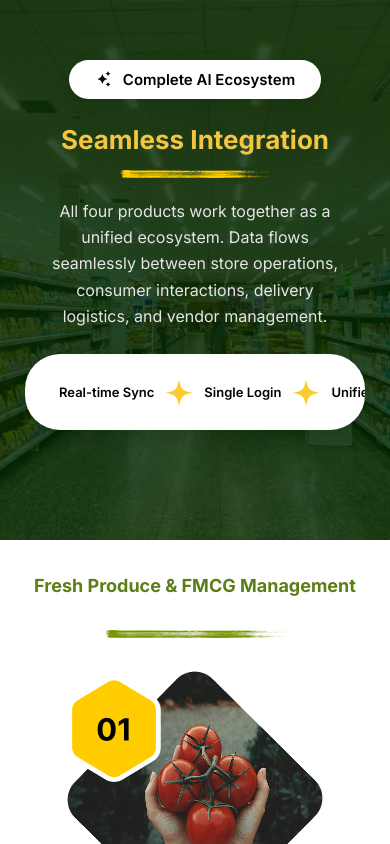
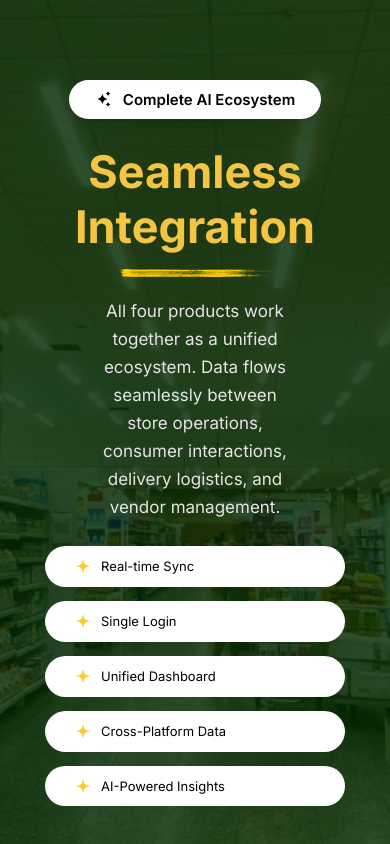
Before and after one commit to RajanishRamesh/fulupo, a React (Create React App) app: page / in a window 390 px wide. Shown: the part 2660-3504 px from the top of the page. Built offline with nearby package versions, Linux system fonts and the light colour scheme.

Commit message:
Ui changes

```diff
--- a/src/Components/Common/Footer/Footer.jsx
+++ b/src/Components/Common/Footer/Footer.jsx
@@ -16,7 +16,15 @@ function Footer() {
 
         {/* LEFT SIDE */}
         <div className="footer-left">
-          <img src={FooterLogo} className="footer-logo" alt="Fulupo" />
+
+          {/* CLICKABLE LOGO (scrolls to top) */}
+          <img
+            src={FooterLogo}
+            className="footer-logo"
+            alt="Fulupo"
+            onClick={() => window.scrollTo({ top: 0, behavior: "smooth" })}
+            style={{ cursor: "pointer" }}
+          />
 
           <p className="footer-desc">
             AI-powered store management SaaS platform revolutionizing retail
--- a/src/Components/Common/Header/Header.jsx
+++ b/src/Components/Common/Header/Header.jsx
@@ -7,36 +7,15 @@ const Header = () => {
   const [menuOpen, setMenuOpen] = useState(false);
   const [activeSection, setActiveSection] = useState("home");
 
-  //   const handleScroll = () => {
-  //   let scrollY = window.pageYOffset;
-
-  //   // FIX: If page is at the top, set home as active
-  //   if (scrollY < 150) {
-  //     setActiveSection("home");
-  //     return;
-  //   }
-
-  //   sections.forEach((sec) => {
-  //     const sectionTop = sec.offsetTop - 200;
-  //     const sectionHeight = sec.offsetHeight;
-  //     const sectionId = sec.getAttribute("id");
-
-  //     if (scrollY >= sectionTop && scrollY < sectionTop + sectionHeight) {
-  //       setActiveSection(sectionId);
-  //     }
-  //   });
-  // };
-
   useEffect(() => {
     const sections = document.querySelectorAll("section[id]");
 
     const handleScroll = () => {
       let scrollY = window.pageYOffset;
-
       let current = "home"; // default
 
       sections.forEach((sec) => {
-        const top = sec.offsetTop - 200;  // larger offset for deep sections
+        const top = sec.offsetTop - 200;
         const height = sec.offsetHeight;
         const id = sec.id;
 
@@ -48,10 +27,9 @@ const Header = () => {
       setActiveSection(current);
     };
 
-
     window.addEventListener("scroll", handleScroll);
 
-    // run once on refresh load
+    // run once on refresh
     setTimeout(() => handleScroll(), 150);
 
     return () => window.removeEventListener("scroll", handleScroll);
@@ -60,8 +38,12 @@ const Header = () => {
   return (
     <header className="pro-header">
 
-      {/* LEFT LOGO */}
-      <div className="pro-left">
+      {/* LEFT LOGO (Scroll to Top on Click) */}
+      <div
+        className="pro-left"
+        onClick={() => window.scrollTo({ top: 0, behavior: "smooth" })}
+        style={{ cursor: "pointer" }}
+      >
         <img src={Logo} alt="logo" className="pro-logo" />
       </div>
 
@@ -69,6 +51,8 @@ const Header = () => {
       <div className="pro-hamburger" onClick={() => setMenuOpen(!menuOpen)}>
         <span></span><span></span><span></span>
       </div>
+
+      {/* NAV LINKS */}
       <nav className={`pro-nav ${menuOpen ? "active" : ""}`}>
         <a href="#home" className={`pro-link ${activeSection === "home" ? "active" : ""}`}>Home</a>
         <a href="#products" className={`pro-link ${activeSection === "products" ? "active" : ""}`}>Products</a>
--- a/src/Components/Home/Action_Section/Action_Section.css
+++ b/src/Components/Home/Action_Section/Action_Section.css
@@ -237,7 +237,6 @@ transform: translateY(-22px);
   .features li {
     align-self: flex-start;
     justify-content: center;
-    align-items: center;
   }
 
   .demo-heading {
--- a/src/Components/Home/Contact_Section/Contact_Section.css
+++ b/src/Components/Home/Contact_Section/Contact_Section.css
@@ -198,11 +198,15 @@
     gap: 28px;
   }
 
-  .left-card,
-  .right-card {
+  .left-card {
     width: 100%;
   }
 
+  .right-card{
+    width: 90%;
+    justify-self: center;
+    align-self: center;
+  }
   .demo-title {
     font-size: 26px;
   }
--- a/src/Components/Home/Generation_Section/Generation_Section.jsx
+++ b/src/Components/Home/Generation_Section/Generation_Section.jsx
@@ -9,8 +9,8 @@ import icon4 from "../../../Assets/Home/Generation_Section/4.png";
 import SparkleIcon from "../../../Assets/Home/Generation_Section/Sparkle.png";
 import BrushLine from "../../../Assets/Home/Generation_Section/Brush_Line.png";
 
-// ⭐ Grass import
-import GrassImg from "../../../Assets/Home/Generation_Section/Border.png";
+
+
 
 export default function Generation_Section() {
   return (
@@ -82,7 +82,7 @@ export default function Generation_Section() {
       </div>
 
       {/* ⭐ GRASS BORDER BOTTOM */}
-      <img src={GrassImg} alt="grass" className="grass-border" />
+
 
     </section>
   );
--- a/src/Components/Home/Intelligent_Store/Intelligent_Store.css
+++ b/src/Components/Home/Intelligent_Store/Intelligent_Store.css
@@ -186,3 +186,55 @@
     width: 300px;
   }
 }
+
+/* Hide mobile feature list by default (desktop only) */
+.is-feature-list {
+  display: none;
+}
+
+/* Mobile Feature Layout (<768px) */
+@media (max-width: 768px) {
+
+  /* Hide center image on mobile */
+  .is-center-container {
+    display: none;
+  }
+
+  /* Show mobile feature list */
+  .is-feature-list {
+    display: flex;
+    flex-direction: column;
+    gap: 5px;
+    margin-top: 30px;
+    padding: 0 20px;
+  }
+
+  .is-feature {
+    background: rgba(255, 255, 255, 0.08);
+    padding: 10px;
+    border-radius: 14px;
+    text-align: left;
+    display: flex;
+    flex-direction: column;
+    gap: 6px;
+  }
+
+  .is-feature img {
+    width: 24px;
+    height: 24px;
+  }
+
+  .is-feature h3 {
+    font-size: 18px;
+    font-weight: 700;
+    color: #f9b31a;
+    margin: 0 !important
+  }
+
+  .is-feature p {
+    font-size: 14px;
+    line-height: 1.5;
+    color: #eaeaea;
+    margin: 0 !important;
+  }
+}
--- a/src/Components/Home/Intelligent_Store/Intelligent_Store.jsx
+++ b/src/Components/Home/Intelligent_Store/Intelligent_Store.jsx
@@ -5,6 +5,13 @@ import centerImage from "../../../Assets/Home/Intelligent_Store/Center.png";
 import brush from "../../../Assets/Home/Intelligent_Store/Brush.png";
 import veg from "../../../Assets/Home/Intelligent_Store/Veg.png";
 import veg_R from "../../../Assets/Home/Intelligent_Store/Veg_L.png";
+import voice from "../../../Assets/Home/Intelligent_Store/Voice.png"
+import loss from "../../../Assets/Home/Intelligent_Store/Group 31.png"
+import damage from "../../../Assets/Home/Intelligent_Store/brain 1.png"
+import image from "../../../Assets/Home/Intelligent_Store/Group 26.png"
+import waste from "../../../Assets/Home/Intelligent_Store/Vector (4).png"
+import brain from '../../../Assets/Home/Intelligent_Store/brain 1.png'
+
 
 export default function Intelligent_Store() {
   return (
@@ -28,6 +35,44 @@ export default function Intelligent_Store() {
           <img src={centerImage} alt="" className="is-center-img" />
         </div>
       </div>
+{/* MOBILE FEATURE LIST */}
+<div className="is-feature-list">
+  <div className="is-feature">
+    <img src={voice} alt="" />
+    <h3>Voice AI Technology</h3>
+    <p>Revolutionary voice recognition for purchases and sales using NLP.</p>
+  </div>
+
+  <div className="is-feature">
+    <img src={image} alt="" />
+    <h3>Image Recognition</h3>
+    <p>AI-based inventory identification and quality tracking.</p>
+  </div>
+
+  <div className="is-feature">
+    <img src={damage} alt="" />
+    <h3>Damage Prevention</h3>
+    <p>Predictive analytics to prevent FMCG product damage.</p>
+  </div>
+
+  <div className="is-feature">
+    <img src={waste} alt="" />
+    <h3>Smart Waste Management</h3>
+    <p>AI reduction of perishable waste like fruits & vegetables.</p>
+  </div>
+
+  <div className="is-feature">
+    <img src={loss}alt="" />
+    <h3>Loss-Free Suggestions</h3>
+    <p>AI purchase recommendations based on trends.</p>
+  </div>
+
+  <div className="is-feature">
+    <img src={brain} alt="" />
+    <h3>Subscription Intelligence</h3>
+    <p>AI suggestions for weekly/monthly consumer subscriptions.</p>
+  </div>
+</div>
 
     </section>
   );
--- a/src/Components/Home/SeamlessSection/SeamlessSection.css
+++ b/src/Components/Home/SeamlessSection/SeamlessSection.css
@@ -4,6 +4,7 @@
   font-family: "Inter", sans-serif;
 }
 
+/* SECTION */
 .seamless-section {
   width: 100%;
   background-size: cover;
@@ -42,13 +43,12 @@
   font-size: 15px;
   font-weight: 600;
   margin-bottom: 20px;
-  box-shadow: 0px 4px 14px rgba(0, 0, 0, 0.15);
+  box-shadow: 0px 4px 14px rgba(0,0,0,0.15);
 }
 
 .seamless-badge img {
   width: 18px;
   height: 18px;
-  object-fit: contain;
 }
 
 /* TITLE */
@@ -78,145 +78,117 @@
   color: #e5e5e5;
 }
 
-/* PILL BOX */
+/* ============================= */
+/* DESKTOP DEFAULT (≥ 1024px)    */
+/* ============================= */
+
 .seamless-pill-box {
+  display: none !important;
+}
+
+.seamless-pill-box1 {
+  display: flex !important;
   background: #fff;
   padding: 18px 35px;
   border-radius: 50px;
-  display: flex;
   justify-content: center;
   align-items: center;
-  max-width: 900px;
+  max-width: 1000px;
   margin: 25px auto 0;
-  gap: 20px;
-  flex-wrap: nowrap;
-  box-shadow: 0 6px 18px rgba(0, 0, 0, 0.15);
+  box-shadow: 0 6px 18px rgba(0,0,0,0.15);
 }
 
-/* PILLS */
-.pill {
-  color: #000;
-  padding: 12px 22px;
-  border-radius: 30px;
+.pill1 {
+  display: flex;
+  align-items: center;
+  justify-content: center;
+  gap: 20px;
   font-weight: 600;
   font-size: 15px;
+  color: #000;
   white-space: nowrap;
-  transition: 0.3s ease;
-  display: flex;
-  align-items: center;
-  gap: 10px;
 }
 
-.pill img {
-  width: 30px;
-  height: 30px;
-  object-fit: contain;
+.pill1 img{
+  height: 20px;
+  width: 20px;
 }
 
-.pill:hover {
-  color: #053812;
-  cursor: pointer;
-}
+/* ============================= */
+/*  MOBILE + TABLET (< 1024px)   */
+/* ============================= */
 
-/* ------------------------------ */
-/*        RESPONSIVE RULES        */
-/* ------------------------------ */
+@media (max-width: 1024px) {
 
-/* 📌 Laptop / Large tablets */
-@media (max-width: 991px) {
-  .seamless-title {
-    font-size: 34px;
+  /* show mobile list */
+  .seamless-pill-box {
+    display: flex !important;
+    flex-direction: column;
+    gap: 14px;
+    padding: 0 !important;
+    margin-top: 25px;
+    align-items: center;
+    background: transparent !important;
+    box-shadow: none !important;
   }
 
-  .seamless-desc {
-    width: 80%;
-    font-size: 16px;
+  /* hide desktop pill box */
+  .seamless-pill-box1 {
+    display: none !important;
   }
 
-  .seamless-pill-box {
-    flex-wrap: wrap;
-    gap: 18px;
-    padding: 15px 25px;
+  .pill {
+    background: white;
+    padding: 12px 18px;
+    border-radius: 30px;
+    width: 100%;
+    max-width: 300px;
+    display: flex;
+    align-items: center;
+    justify-content: center;
+    gap: 10px;
+    color: black;
+    font-size: 15px;
+    padding-left: 30px;
+    justify-content: flex-start;
+    border-bottom: 1px dashed rgba(255,255,255,0.3);
+  }
+
+  .pill:last-child {
+    border-bottom: none;
+  }
+
+  .pill img {
+    width: 20px;
+    height: 20px;
+  }
+
+  .img1 {
+    display: block !important;
   }
 }
 
-/* 📌 Tablets */
-@media (max-width: 768px) {
-  .seamless-section {
-    padding: 60px 25px 110px;
+/* ============================= */
+/* MOBILE SMALL SIZES            */
+/* ============================= */
+
+@media (max-width: 480px) {
+  .pill {
+    font-size: 13px !important;
   }
-
-  .seamless-desc {
-    width: 90%;
-  }
-
-  .seamless-pill-box{
-    display: flex;
-    flex-direction: column;
-    align-items: center;
-    justify-content: center;
-    max-width: 350px;
-    overflow: hidden;
-  }
-
-  .pill {
-    padding: 10px 18px;
-    font-size: 14px;
-  }
-
-  .seamless-title {
-    font-size: 30px;
-  }
-}
-
-/* 📌 Mobile */
-@media (max-width: 480px) {
-  .seamless-title {
-    font-size: 26px;
-  }
-  .seamless-pill-box{
-    display: flex;
-    flex-direction: column;
-    align-items: center;
-    justify-content: center;
-  }
-
-  .pill {
-    padding: 8px 16px;
-    font-size: 13px;
+  .pill img {
+    width: 16px;
+    height: 16px;
   }
 
   .yellow-underline {
     width: 150px;
     height: 28px;
   }
-
-  .seamless-pill-box {
-    border-radius: 35px;
-    padding: 15px 18px;
-  }
 }
 
-/* 📌 Very Small Phones */
 @media (max-width: 380px) {
   .pill {
     font-size: 12px;
-    gap: 6px;
-  }
-
-  .seamless-pill-box{
-    display: flex;
-    flex-direction: column;
-    align-items: center;
-    justify-content: center;
-  }
-  .pill img {
-    width: 24px;
-    height: 24px;
-  }
-
-  .seamless-desc {
-    width: 100%;
-    font-size: 15px;
   }
 }
--- a/src/Components/Home/SeamlessSection/SeamlessSection.jsx
+++ b/src/Components/Home/SeamlessSection/SeamlessSection.jsx
@@ -38,16 +38,40 @@ function SeamlessSection() {
 
         {/* FEATURE PILLS */}
         <div className="seamless-pill-box">
+
           <div className="pill">
+            <img className="img1" src={PillIcon} alt="" /> <span>Real-time Sync</span>
+          </div>
+
+          <div className="pill">
+            <img src={PillIcon} alt="" /> <span>Single Login</span>
+          </div>
+
+          <div className="pill">
+            <img src={PillIcon} alt="" /> <span>Unified Dashboard</span>
+          </div>
+
+          <div className="pill">
+            <img src={PillIcon} alt="" /> <span>Cross-Platform Data</span>
+          </div>
+
+          <div className="pill">
+            <img src={PillIcon} alt="" /> <span>AI-Powered Insights</span>
+          </div>
+
+        </div>
+
+        <div className="seamless-pill-box1">
+          <div className="pill1">
             <span className="pill-slug">Real-time Sync</span>
             <img src={PillIcon} alt="" />
             <span className="pill-slug">Single Login</span>
             <img src={PillIcon} alt="" />
-            <span  className="pill-slug">Unified Dashboard</span>
+            <span className="pill-slug">Unified Dashboard</span>
             <img src={PillIcon} alt="" />
             <span className="pill-slug">Cross-Platform Data</span>
             <img src={PillIcon} alt="" />
-            <span  className="pill-slug">AI-Powered Insights</span>
+            <span className="pill-slug">AI-Powered Insights</span>
           </div>
         </div>
 
```
